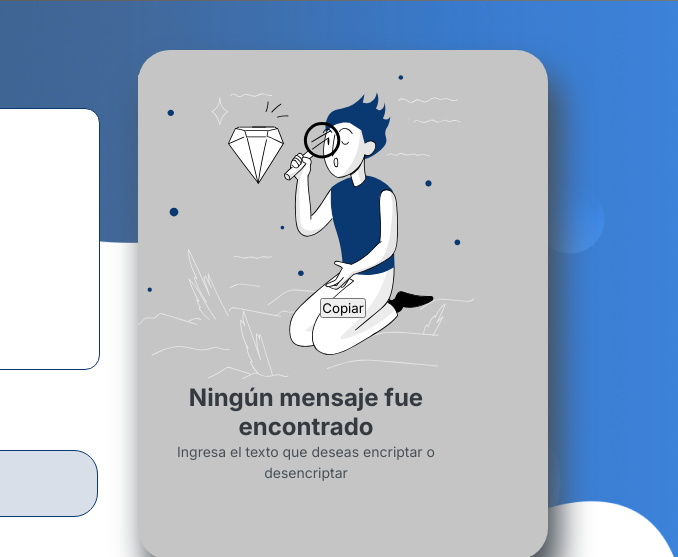
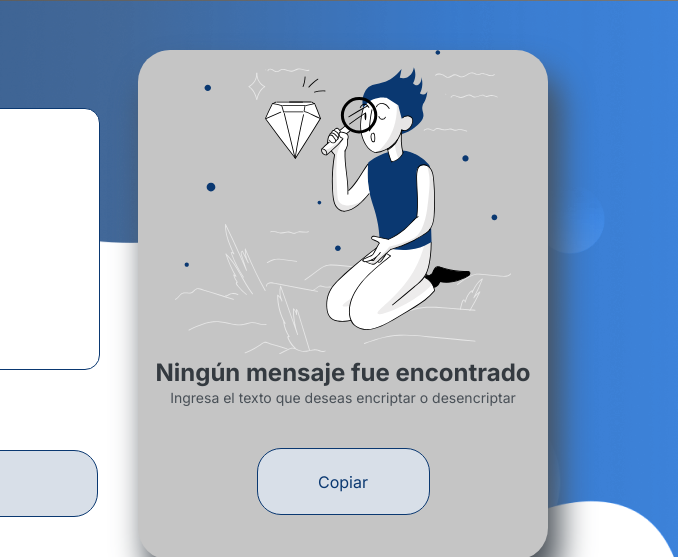
Before and after one commit to Duvan1975/entrenamiento-github, a plain HTML site: page index.html in a window 1280 px wide. Shown: the top 557 px of the page, 602-1280 px from the left. Drawn offline with Linux system fonts and the light colour scheme.

Commit message:
Estilizando botón copiar y ajustando class tarjeta

```diff
--- a/css/style.css
+++ b/css/style.css
@@ -129,6 +129,7 @@ main{
     cursor: pointer;
     box-shadow: 0px 20px 29px --5px var(--RGBA);
 }
+.btn-copiar:active,
 .btn-desencriptar:active{
     box-shadow: inset 2px 2px 5px var(--Dark-Blue),
     inset -3px -4px 8px var(--White);
@@ -145,9 +146,9 @@ main{
     text-align: center;
 }
 .tarjeta{
-    width: 336px;
-    height: 222px;
-    margin-top: 25px;
+    display: contents;
+    margin-top: 35px;
+    justify-content: center;
     align-items: center;
     background: var(--Greey);
 }
@@ -168,7 +169,7 @@ main{
 }
 .tarjeta-mensaje{
     width: 366px;/*Ajusta el ancho del elemento*/
-    height: 385px;/*Ajusta el alto del elemento*/
+    height: 315px;/*Ajusta el alto del elemento*/
     position: absolute;
     padding: 5%;
     top: 0;
@@ -183,6 +184,29 @@ main{
     border: none;
     resize: none;
 }
+.tarjeta-boton{
+    display: flex;
+    justify-content: center;
+    margin-top: 40px;
+}
+.btn-copiar{
+    width: 173px;
+    height: 67px;
+    padding: 24px;
+    font-style: normal;
+    font-weight: 400;
+    font-size: 16px;
+    line-height: 19px;
+    text-align: center;
+    color: var(--Dark-Blue);
+    background: var(--White-Gray);
+    border: 1px solid var(--Dark-Blue);
+    border-radius: 24px;
+    cursor: pointer;
+    box-shadow: 0px 20px 29px --5px var(--RGBA);
+
+}
+.btn-copiar:hover,
 .btn-encriptar:hover,
 .btn-desencriptar:hover{
     transform: scale(0.95);/*Reduce a escala los botones al pasar el cursor sobre cada uno de ellos*/
--- a/index.html
+++ b/index.html
@@ -34,8 +34,8 @@
                 <p class="texto-dos">Ingresa el texto que deseas encriptar o desencriptar</p>
             </div>
             <textarea class="tarjeta-mensaje" type="mensaje" readonly></textarea>
-            <div class="encriptador-mensaje">
-                <button class="copiar">Copiar</button>
+            <div class="tarjeta-boton">
+                <button class="btn-copiar">Copiar</button>
             </div>
         </section>
     </main>
```
